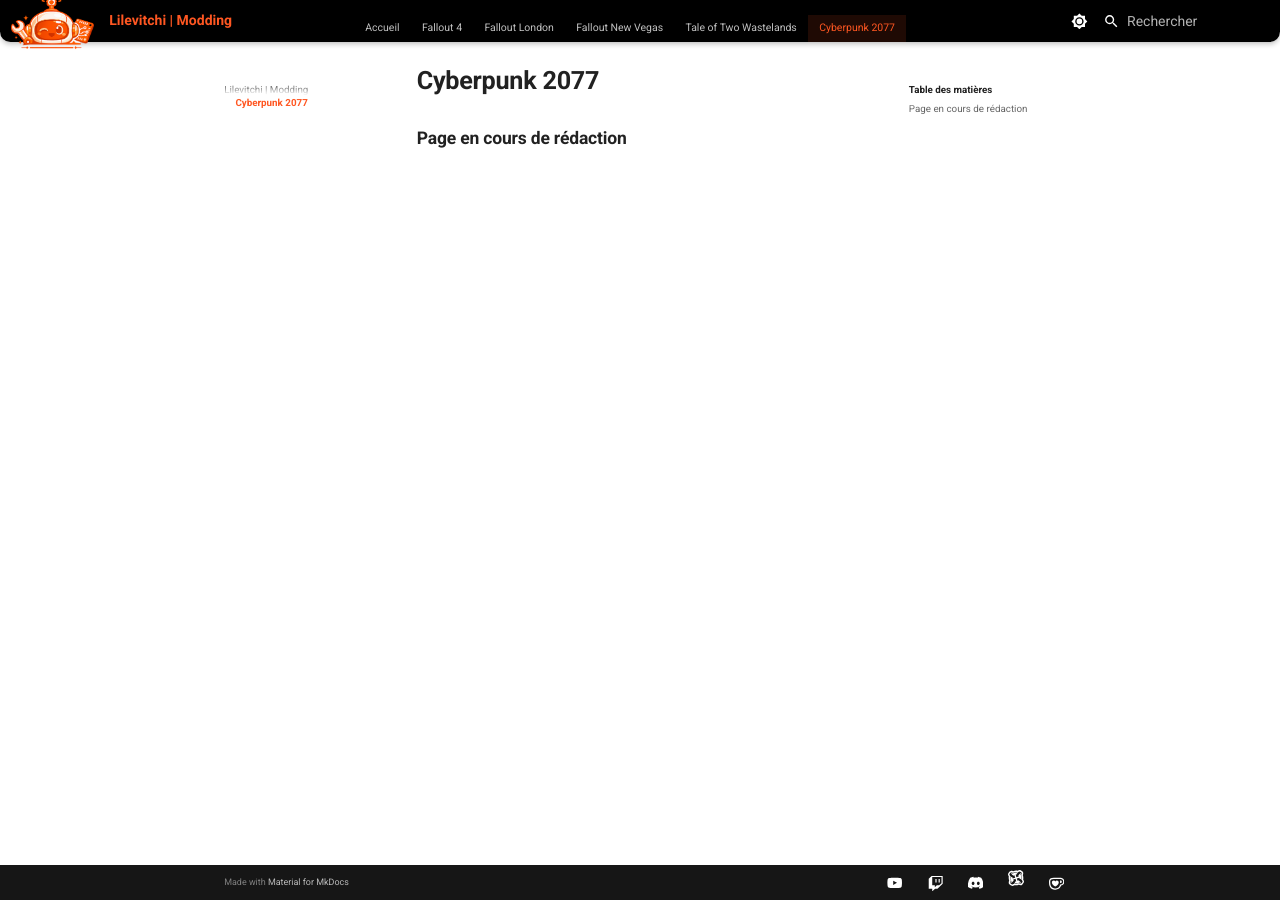
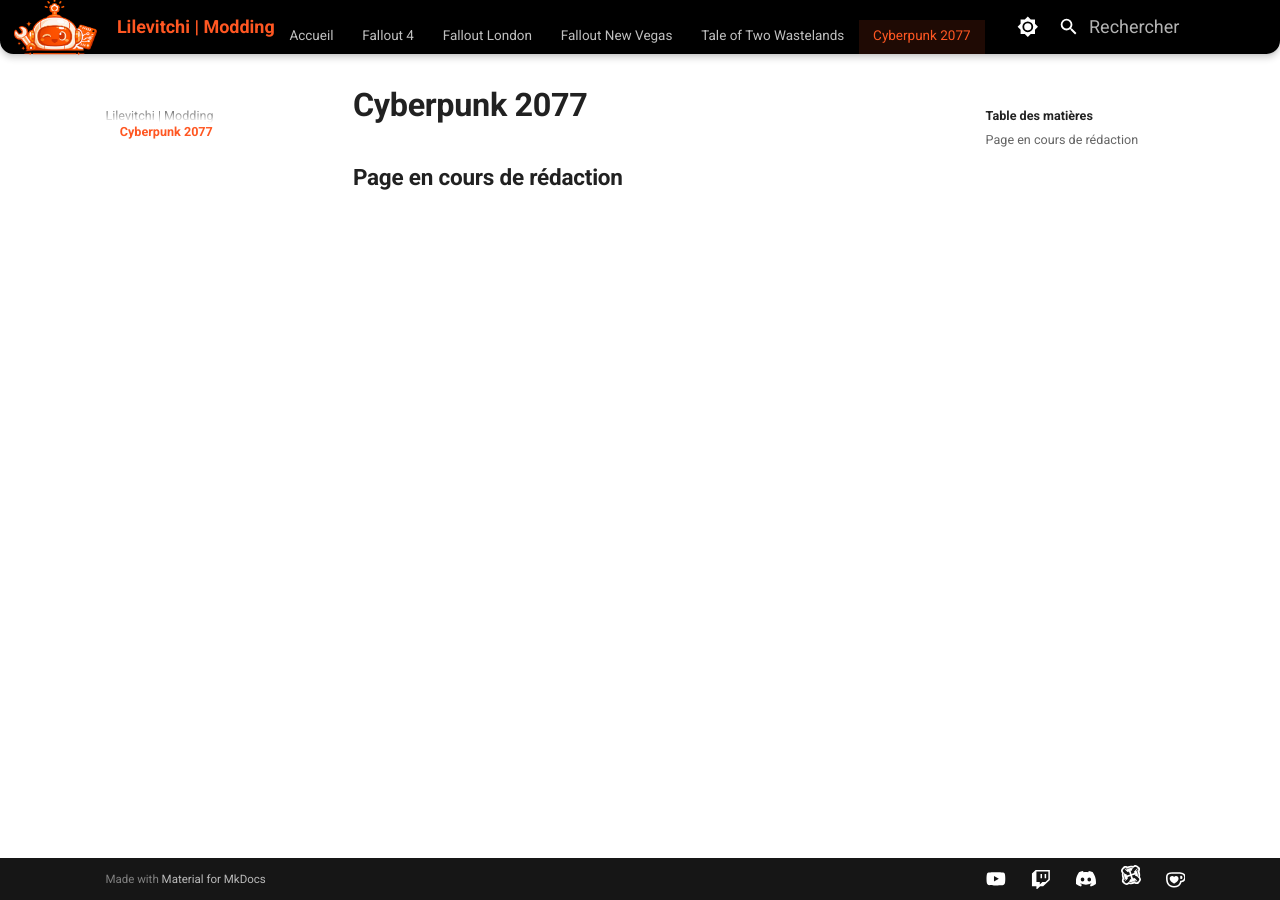
Before and after one commit to Lilevitchi/lilevitchi.github.io, an MkDocs documentation site: the page built from docs/cyberpunk/index.md, in a window 1280 px wide. Built offline with MkDocs 1.6.1 and Material for MkDocs 9.7.7, drawn with Linux system fonts in a browser that asks for light colours.

Commit message:
Update extra.css

```diff
--- a/docs/stylesheets/extra.css
+++ b/docs/stylesheets/extra.css
@@ -68,7 +68,7 @@
 
 html,
 body {
-  font-size: 14px !important;
+  font-size: 18px !important;
 }
 
 /* ==============================
```
